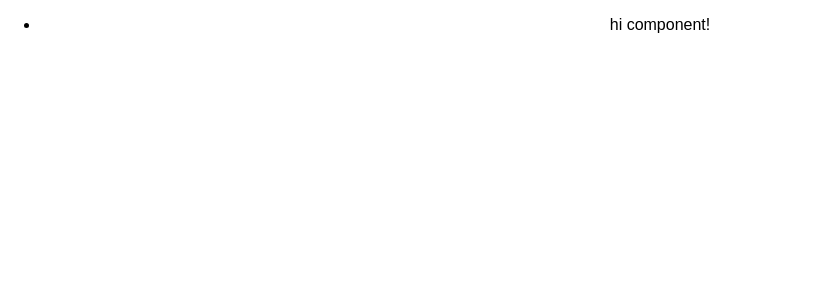
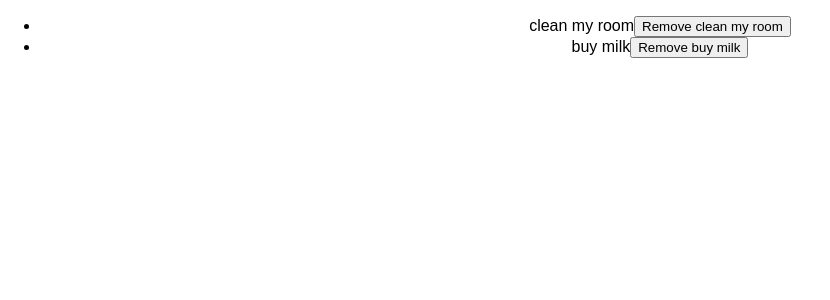
Before and after one commit to northernpeople/react_practice_1, a React (Create React App) app: page / in a window 1280 px wide. Shown: the top 300 px of the page, without its empty margins (0-830 px from the left). Built offline with nearby package versions, Linux system fonts and the light colour scheme.

Commit message:
removing todos

```diff
--- a/src/App.js
+++ b/src/App.js
@@ -4,10 +4,22 @@ import logo from './logo.svg';
 import './App.css';
 
 class App extends Component {
+
+    state  = {
+      todos : ["clean my room", "buy milk"]
+    }
+
+
+removeTodo = (tdRemove) => {
+    this.setState(
+      (old) => ( { todos : old.todos.filter( e => e !== tdRemove ) } )
+    );
+  }
+
   render() {
     return (
       <div className="App">
-        <TodosComponent/>
+        <TodosComponent todos={this.state.todos} removeHandler={this.removeTodo}/>
       </div>
     );
   }
--- a/src/TodosComponent.js
+++ b/src/TodosComponent.js
@@ -7,7 +7,17 @@ class TodosComponent extends Component {
     render(){
         return(
             <ul>
-                <li>hi component!</li>
+                {this.props.todos.map( td => (
+
+                    <li key={td}>{td}
+
+                    <button onClick={() => this.props.removeHandler(td)}> Remove {td}
+                    </button>
+
+                    </li>
+
+                 ))}
+
             </ul>
         )
     }
```
